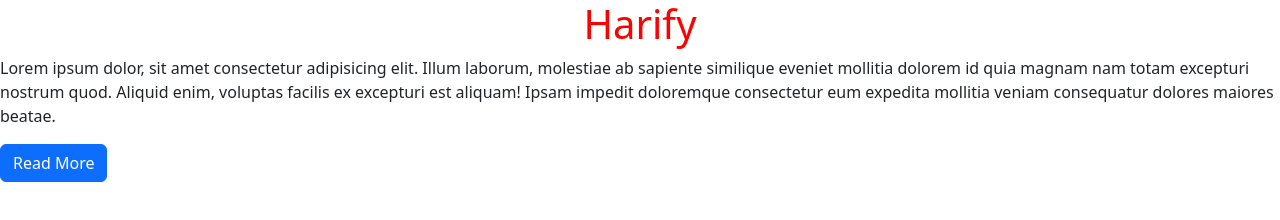
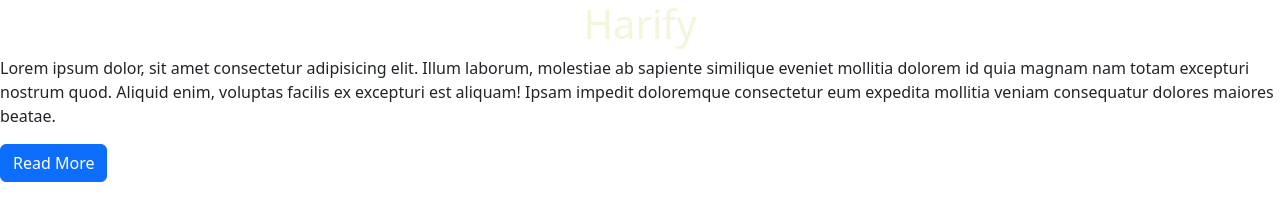
Before and after one commit to harisnaseer24/Harify-Ecommerce, a plain HTML site: page index.html in a window 1280 px wide. Drawn offline with nearby package versions, Linux system fonts and the light colour scheme.

Commit message:
color changed to beige

```diff
--- a/style.css
+++ b/style.css
@@ -1,4 +1,4 @@
 h1{
     text-align: center;
-    color: red;
+    color: beige;
 }
```
